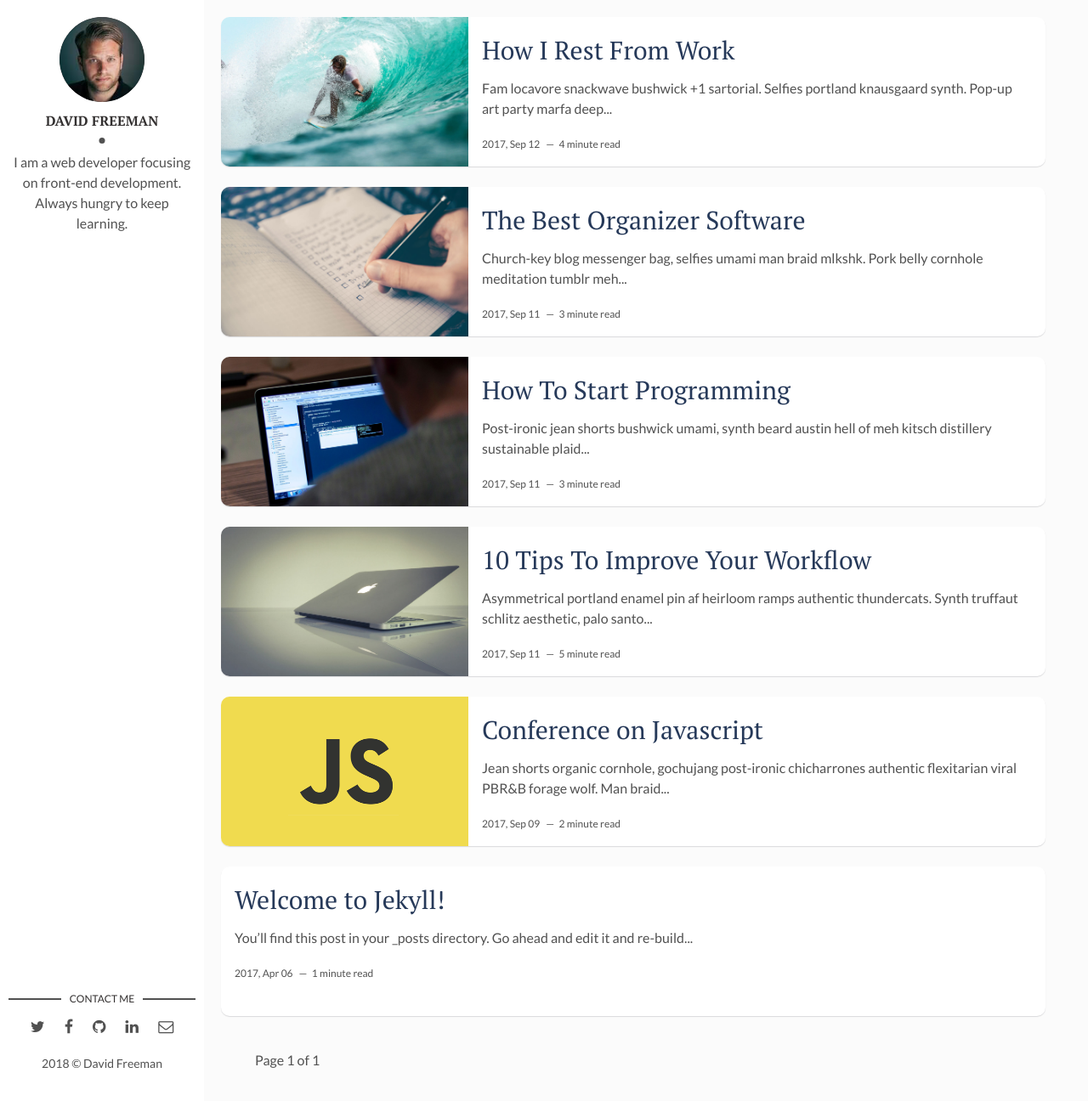
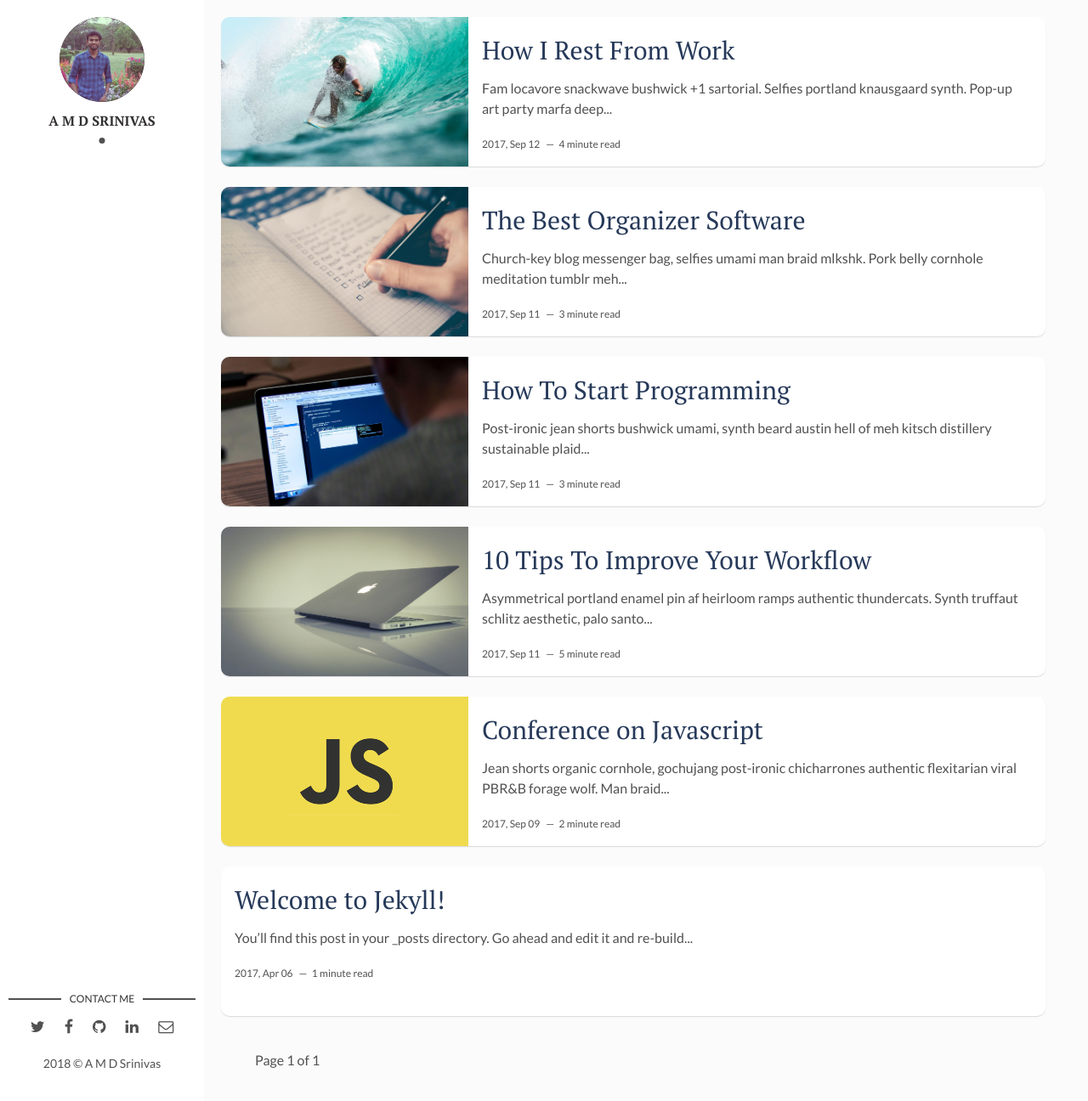
Before and after one commit to amdsrinivas/blog, a Jekyll site: the page built from index.html, in a window 1280 px wide and 1296 px high. Shown: the whole window at 85% size. Built offline with Jekyll 4.4.1, drawn with Linux system fonts in a browser that asks for light colours; the list of posts is cut into pages by our own code.

Commit message:
first commit

```diff
--- a/_config.yml
+++ b/_config.yml
@@ -1,25 +1,23 @@
-title: Hello, world! I'm David Freeman
+title: Blog by A.M.D. Srinivas
 description: > # this means to ignore newlines until "baseurl:"
-  Write an awesome description for your new site here. You can edit this
-  line in _config.yml. It will appear in your document head meta (for
-  Google search results) and in your feed.xml site description.
+  This blog contains my experiences and tutorials on Machine learning, Deep Learning and Computer Software.
 permalink: ':title/'
 baseurl: "/flexible-jekyll" # the subpath of your site, e.g. /blog
 url: "" # the base hostname & protocol for your site, e.g. http://example.com
 site-twitter: #if your site has a twitter account, enter it here
 
 # Author Settings
-author: David Freeman # add your name
-author-img: david-freeman.jpg # add your photo
-about-author: I am a web developer focusing on front-end development. Always hungry to keep learning. # add description
+author: A M D Srinivas # add your name
+author-img: avatar.jpg # add your photo
+about-author:  # add description
 social-twitter: # add your Twitter handle
 social-facebook: # add your Facebook handle
-social-github: artemsheludko # add your Github handle
+social-github: amdsrinivas # add your Github handle
 social-linkedin: # add your Linkedin handle
 social-email: # add your Email address
 
 # Disqus
-discus-identifier: mr-brown # add your discus identifier
+discus-identifier: #mr-brown # add your discus identifier
 
 # Tracker
 analytics: # Google Analytics
```
Also changed, not shown: assets/img/avatar.jpg (added).
